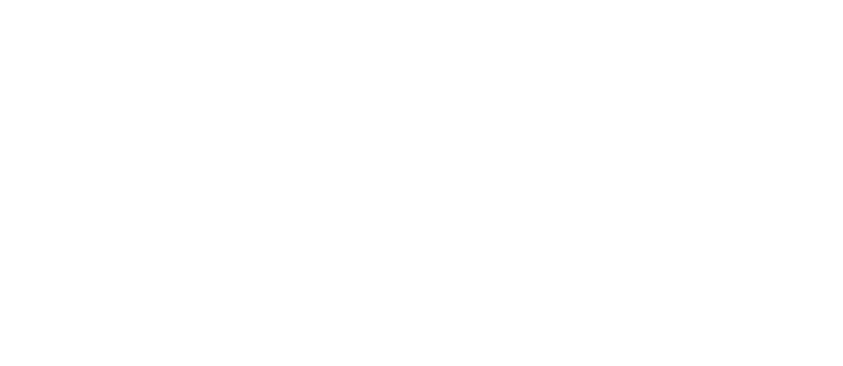
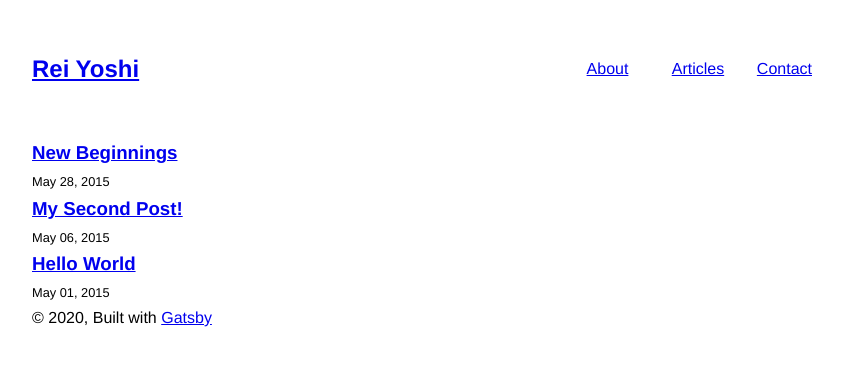
Before and after one commit to reiyszw/blog, a Gatsby site: page /blog in a window 1280 px wide. Before the commit this address had no page. Shown: the whole page, without its empty margins (218-1061 px from the left). Built offline with nearby package versions, Linux system fonts and the light colour scheme; Gatsby itself is replaced by a stand-in of ours; some packages are replaced by stand-ins of ours.

Commit message:
feat: add about, blog, contact pages

```diff
--- a/src/components/nav.js
+++ b/src/components/nav.js
@@ -4,8 +4,8 @@ import { Link } from "gatsby"
 const Nav = () => {
   return (
     <nav className="nav">
-      <Link to={`/`}>Home</Link>
       <Link to={`about`}>About</Link>
+      <Link to={`blog`}>Articles</Link>
       <Link to={`contact`}>Contact</Link>
     </nav>
   )
--- /dev/null
+++ b/src/pages/blog.js
@@ -0,0 +1,54 @@
+import React from "react"
+import { Link, graphql } from "gatsby"
+import Layout from "../components/layout"
+import SEO from "../components/seo"
+import "../styles/main.scss"
+
+const Blog = ({ data, location }) => {
+  const siteTitle = data.site.siteMetadata.title
+  const posts = data.allMarkdownRemark.edges
+
+  return (
+    <Layout location={location} title={siteTitle}>
+      <SEO title="All posts" />
+      {posts.map(({ node }) => {
+        const title = node.frontmatter.title || node.fields.slug
+        return (
+          <article key={node.fields.slug}>
+            <header>
+              <h3>
+                <Link to={node.fields.slug}>{title}</Link>
+              </h3>
+              <small>{node.frontmatter.date}</small>
+            </header>
+          </article>
+        )
+      })}
+    </Layout>
+  )
+}
+
+export default Blog
+
+export const pageQuery = graphql`
+  query {
+    site {
+      siteMetadata {
+        title
+      }
+    }
+    allMarkdownRemark(sort: { fields: [frontmatter___date], order: DESC }) {
+      edges {
+        node {
+          fields {
+            slug
+          }
+          frontmatter {
+            date(formatString: "MMMM DD, YYYY")
+            title
+          }
+        }
+      }
+    }
+  }
+`
--- a/src/styles/base/variables.scss
+++ b/src/styles/base/variables.scss
@@ -1 +1,3 @@
 $content-width: 780px;
+$font: "Helvetica Neue", Helvetica, Arial, "Hiragino Kaku Gothic ProN", Meiryo,
+  sans-serif;
--- a/src/styles/main.scss
+++ b/src/styles/main.scss
@@ -3,6 +3,11 @@
 @import "components/layout.scss";
 @import "components/header.scss";
 @import "components/nav.scss";
+
+body {
+  font-family: $font;
+  line-height: 1.6;
+}
 
 h1,
 h2,
@@ -20,6 +25,5 @@ ul {
 }
 
 a {
-  color: initial;
   box-shadow: none;
 }
```
Also changed, not shown: src/pages/about.js (added, +28 -0 lines), src/pages/contact.js (added, +28 -0 lines).
